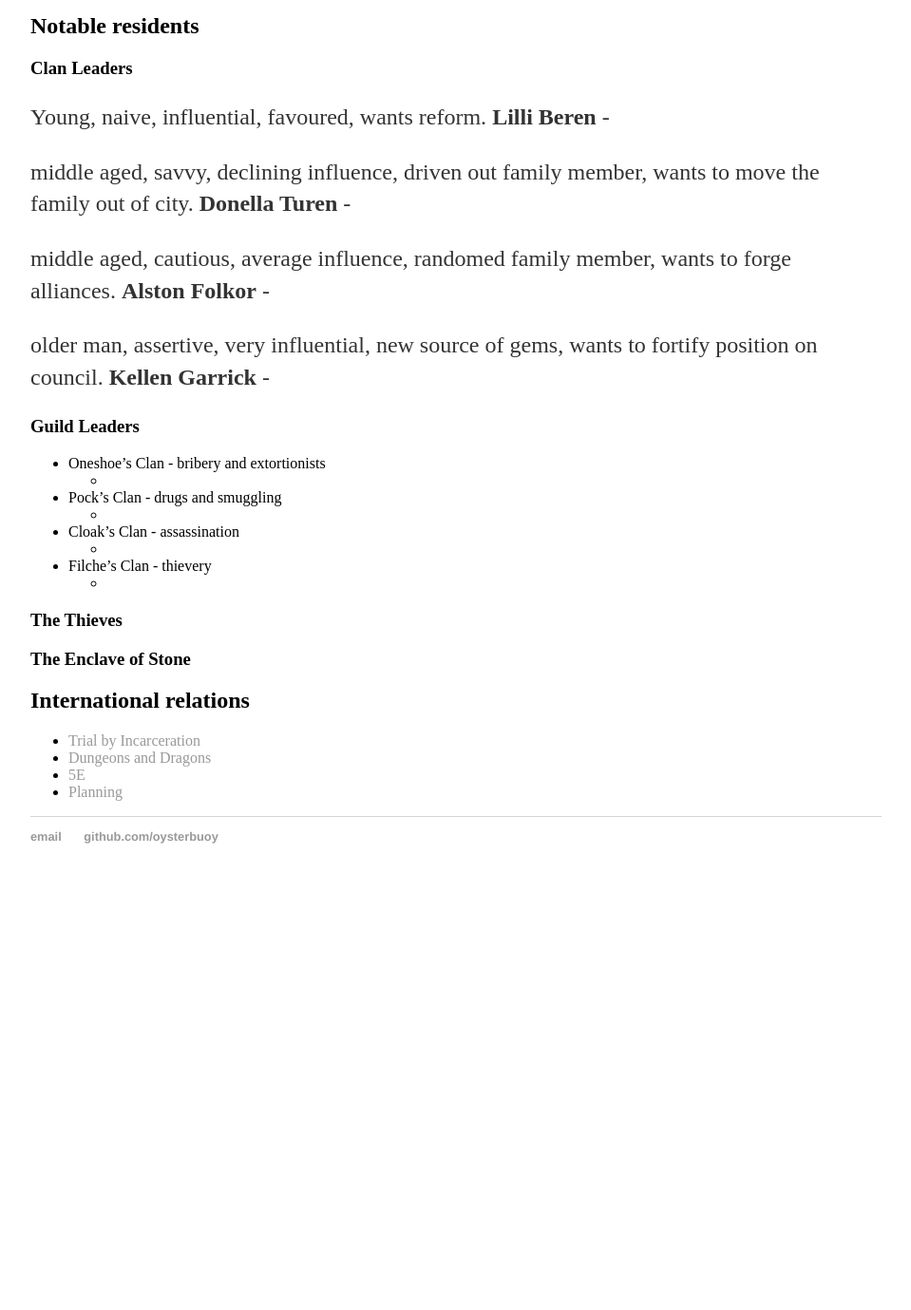
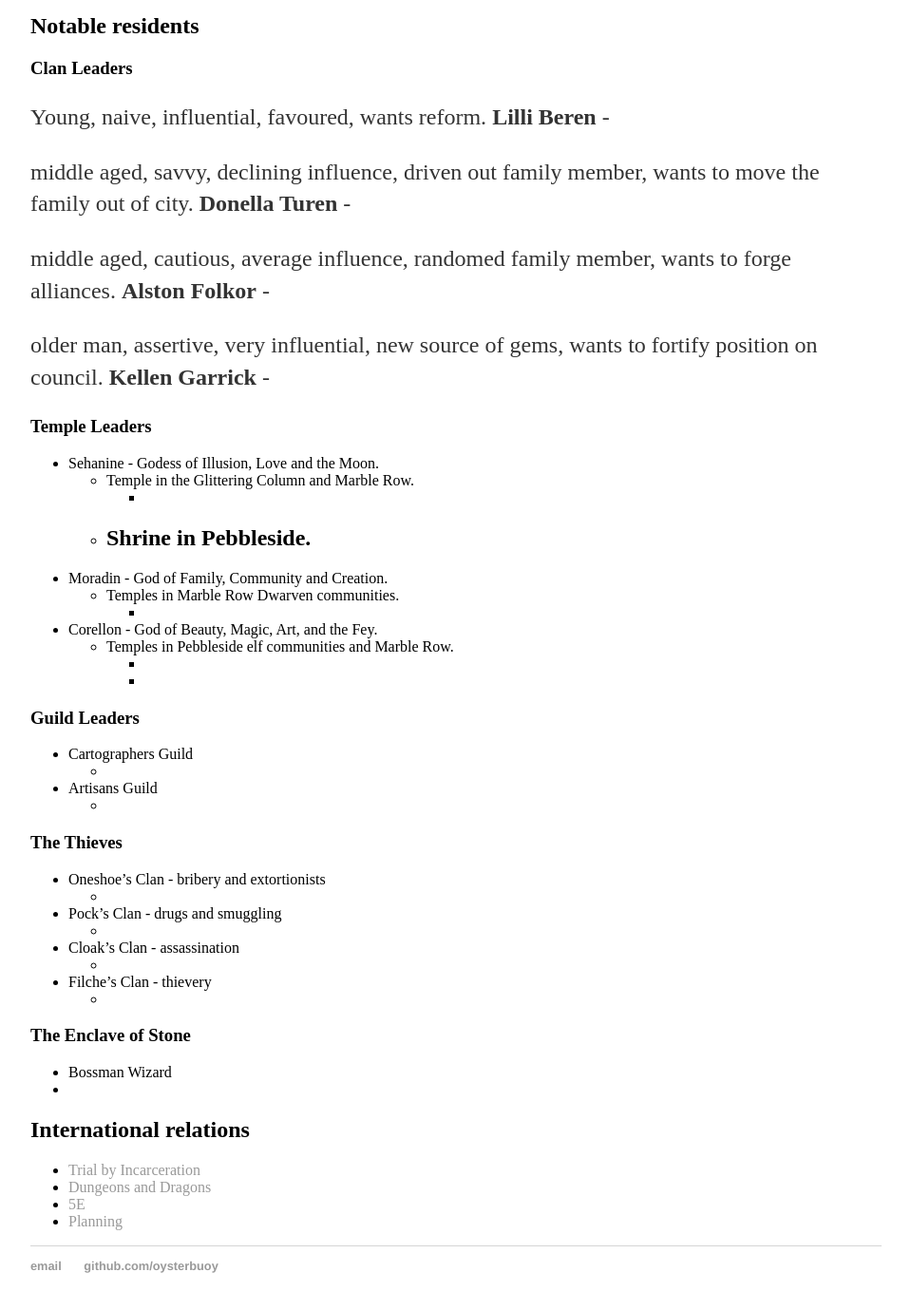
Before and after one commit to OysterBuoy/OysterBuoy.github.io, a Jekyll site: the page built from _posts/2016-11-30-Quaston-city-planning-WiP.md, in a window 1280 px wide and 1400 px high, scrolled down 4140 px. Shown: the top 1379 px of the window at 95% size, without its empty margins (160-1119 px from the left). Built offline with Jekyll 4.4.1, drawn with Linux system fonts in a browser that asks for light colours; before the commit the page ends 5088 px from its top, so only the background shows below that.

Commit message:
Update 2016-11-30-Quaston-city-planning-WiP.md

```diff
--- a/_posts/2016-11-30-Quaston-city-planning-WiP.md
+++ b/_posts/2016-11-30-Quaston-city-planning-WiP.md
@@ -145,8 +145,29 @@ older man, assertive, very influential, new source of gems, wants to fortify pos
 **Kellen Garrick** -
 
 
+### Temple Leaders
+
+- Sehanine - Godess of Illusion, Love and the Moon.
+  - Temple in the Glittering Column and Marble Row.
+    -
+  - Shrine in Pebbleside.
+    -
+- Moradin - God of Family, Community and Creation.
+  - Temples in Marble Row Dwarven communities.
+    -
+- Corellon - God of Beauty, Magic, Art, and the Fey.
+  - Temples in Pebbleside elf communities and Marble Row.
+    -
+    -
+
 ### Guild Leaders
 
+- Cartographers Guild
+  -
+- Artisans Guild
+  -
+
+### The Thieves
 
 - Oneshoe's Clan - bribery and extortionists
   -
@@ -157,8 +178,9 @@ older man, assertive, very influential, new source of gems, wants to fortify pos
 - Filche's Clan - thievery
   -
 
-### The Thieves
-
 ### The Enclave of Stone
 
+- Bossman Wizard
+-
+
 ## International relations
```
